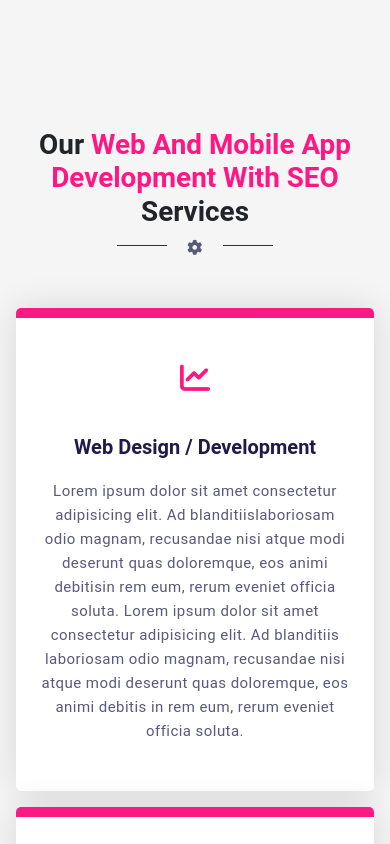
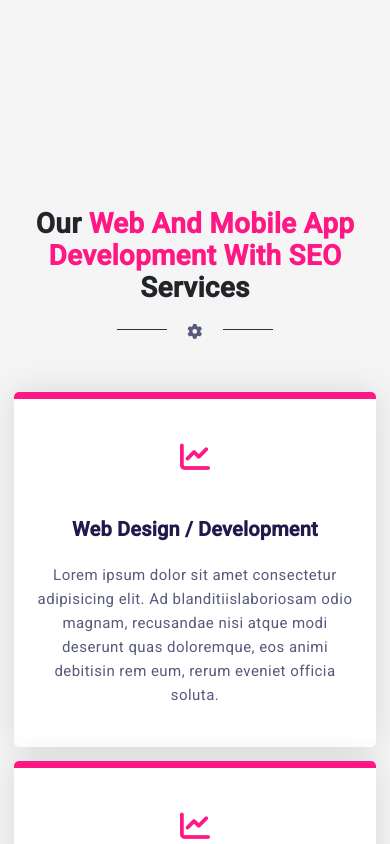
Before and after one commit to VikasSahu1998/IEveEraSEO, an Angular app: page / in a window 390 px wide. Shown: the part 820-1664 px from the top of the page. Built offline with nearby package versions, Linux system fonts and the light colour scheme.

Commit message:
Card ADDED

```diff
--- a/angular.json
+++ b/angular.json
@@ -30,6 +30,7 @@
               "src/assets"
             ],
             "styles": [
+              "@angular/material/prebuilt-themes/indigo-pink.css",
               "src/styles.scss"
             ],
             "scripts": []
@@ -93,6 +94,7 @@
               "src/assets"
             ],
             "styles": [
+              "@angular/material/prebuilt-themes/indigo-pink.css",
               "src/styles.scss"
             ],
             "scripts": []
--- a/package.json
+++ b/package.json
@@ -11,10 +11,12 @@
   "private": true,
   "dependencies": {
     "@angular/animations": "^15.0.0",
+    "@angular/cdk": "^15.2.7",
     "@angular/common": "^15.0.0",
     "@angular/compiler": "^15.0.0",
     "@angular/core": "^15.0.0",
     "@angular/forms": "^15.0.0",
+    "@angular/material": "^15.2.7",
     "@angular/platform-browser": "^15.0.0",
     "@angular/platform-browser-dynamic": "^15.0.0",
     "@angular/router": "^15.0.0",
--- a/src/app/Shared/header/header.component.scss
+++ b/src/app/Shared/header/header.component.scss
@@ -3,6 +3,6 @@ img{
 }
 @media screen and (max-width:600px){
     img{
-        width: 10%;
+        width: 40%;
     }
 }
--- a/src/app/app.module.ts
+++ b/src/app/app.module.ts
@@ -6,6 +6,7 @@ import { AppComponent } from './app.component';
 import { FooterComponent } from './Shared/footer/footer.component';
 import { HeaderComponent } from './Shared/header/header.component';
 import { HomeComponent } from './home/home.component';
+import { BrowserAnimationsModule } from '@angular/platform-browser/animations';
 
 
 @NgModule({
@@ -18,7 +19,8 @@ import { HomeComponent } from './home/home.component';
   ],
   imports: [
     BrowserModule,
-    AppRoutingModule
+    AppRoutingModule,
+    BrowserAnimationsModule
   ],
   providers: [],
   bootstrap: [AppComponent]
--- a/src/app/home/home.component.html
+++ b/src/app/home/home.component.html
@@ -42,9 +42,7 @@
                     </div>
                     <h3>{{card.Title}}</h3>
                     <p>
-                        {{card.Description}} Lorem ipsum dolor sit amet consectetur adipisicing elit. Ad blanditiis
-                        laboriosam odio magnam, recusandae nisi atque modi deserunt quas doloremque, eos animi debitis
-                        in rem eum, rerum eveniet officia soluta.
+                        {{card.Description}}
                     </p>
                 </div>
             </div>
@@ -52,11 +50,11 @@
     </div>
 
 
-    <div class="container-fluid" id="Home" >
-        <div class="row" >
+    <div class="container-fluid" id="Home">
+        <div class="row">
             <div class="col-lg-7" align="center" style="margin-top: 2%;">
-                <img class="img1" src="https://www.comfygen.com/img/one-of-the-fastest-way-to-business-growth.webp" alt="Hi"
-                    srcset="">
+                <img class="img1" src="https://www.comfygen.com/img/one-of-the-fastest-way-to-business-growth.webp"
+                    alt="Hi" srcset="">
             </div>
             <div class="col-lg-5 " style="margin-top: 2%;">
 
@@ -69,8 +67,74 @@
                     saepe, possimus suscipit dicta vel, molestias voluptates rerum similique cumque quae alias soluta
                     quasi minus nostrum dolorum. Vitae!
                 </p>
-                <h2 class="mt-4"> Get Instant Professional Advice
-                    Ready <br> to Help : +91 9587867258</h2>
+                <div class="card w-75 mb-3">
+                    <div class="card-body">
+                        <h5 class="card-title">Get Instant Professional Advice Ready<p class="card-text">to Help : +91
+                                0000000000</p>
+                        </h5>
+                    </div>
+                </div>
+
+
+            </div>
+        </div>
+    </div>
+
+    <div class="container ">
+        <div class="row">
+            <div class="section-header text-center" style=" margin-top: 10%;">
+                <h2 class="fw-bold fs-1">
+                    Why
+                    <span class="b-class-secondary">We Are Your Best </span>Choice
+                </h2>
+                <p class="sec-icon"><i class="fa-solid fa-gear"></i></p>
+            </div>
+        </div>
+        <div class="row  " style="margin-top: 4%; ">
+            <div class="col" *ngFor="let card of cards1">
+                <div class="card" style="width: 18rem; margin-top: 2%; background-color: rgba(59,130,246,.5)">
+                    <div class="icon-wrapper " style=" margin-top: 10%;">
+                        <h1 class="text-white">{{card.number}}</h1>
+                    </div>
+                    <div class="card-body">
+                        <h5 class="card-title text-primary">{{card.Title}}</h5>
+                        <p class="card-text">{{card.Description}}</p>
+
+                    </div>
+                </div>
+            </div>
+        </div>
+    </div>
+
+    <div class="container-fluid" >
+        <div class="row" style=" margin-top: 5%;">
+            <div class="col-lg-7" align="center" >
+                <img class="img1" src="https://www.comfygen.com/img/one-of-the-fastest-way-to-business-growth.webp"
+                    alt="Hi" srcset="">
+            </div>
+            <div class="col-lg-5 ">
+
+                <h3>Here's what we do</h3>
+
+                <h1 class="mt-4">Our mission is to develop products that people love to use.</h1>
+
+
+                <p class="mt-4">Lorem ipsum dolor sit amet consectetur adipisicing elit. Sunt mollitia, fugit veritatis
+                    saepe, possimus suscipit dicta vel, molestias voluptates rerum similique cumque quae alias soluta
+                    quasi minus nostrum dolorum. Vitae!
+                </p>
+                <div class="row">
+                    <div class="col" *ngFor="let card of cards2">
+                        <div class="card" style="width: 18rem;">
+                            <div class="card-body">
+                                <h5 class="card-title">{{card.Title}}</h5>
+                            </div>
+                        </div>
+
+                    </div>
+                </div>
+
+                <button type="button" class="btn btn-primary" style="border-radius: 5%;">Know More</button>
             </div>
         </div>
     </div>
--- a/src/app/home/home.component.scss
+++ b/src/app/home/home.component.scss
@@ -1,12 +1,12 @@
 
-.container {
-    width: 100%;
-    min-height: 100vh;
-    background-repeat: no-repeat;
-    background-size: cover;
-    background-position: center;
+// .container {
+//     width: 100%;
+//     min-height: 100vh;
+//     background-repeat: no-repeat;
+//     background-size: cover;
+//     background-position: center;
 
-}
+// }
 
 .content{
     width: 100%;
@@ -315,5 +315,16 @@ color: #ffffff;
   .img1  {
 
     width: 50%;
+    border-radius: 5%;
 
   }
+
+
+  @media screen and (max-width: 600px) {
+    .img1  {
+
+      width: 100%;
+      border-radius: 5%;
+
+    }
+  }
--- a/src/app/home/home.component.ts
+++ b/src/app/home/home.component.ts
@@ -32,4 +32,37 @@ export class HomeComponent {
       Description: 'Lorem ipsum dolor sit amet consectetur adipisicing elit. Ad blanditiis laboriosam odio magnam, recusandae nisi atque modi deserunt quas doloremque, eos animi debitisin rem eum, rerum eveniet officia soluta.',
     }
   ]
+
+  cards1 = [
+    {
+      number: '01',
+      Title: 'Cost-effectiveness',
+      Description: 'Lorem ipsum dolor sit amet consectetur adipisicing elit. Ad blanditiis laboriosam odio magnam, recusandae nisi atque modi deserunt quas doloremque, eos animi debitisin rem eum, rerum eveniet officia soluta.'
+    },
+    {
+      number: '02',
+      Title: 'Team of Experts',
+      Description: 'Lorem ipsum dolor sit amet consectetur adipisicing elit. Ad blanditiis laboriosam odio magnam, recusandae nisi atque modi deserunt quas doloremque, eos animi debitisin rem eum, rerum eveniet officia soluta.'
+    },
+    {
+      number: '03',
+      Title: 'We are available 24x7',
+      Description: 'Lorem ipsum dolor sit amet consectetur adipisicing elit. Ad blanditiis laboriosam odio magnam, recusandae nisi atque modi deserunt quas doloremque, eos animi debitisin rem eum, rerum eveniet officia soluta.'
+    },
+    {
+      number: '04',
+      Title: 'Timely delivery',
+      Description: 'Lorem ipsum dolor sit amet consectetur adipisicing elit. Ad blanditiis laboriosam odio magnam, recusandae nisi atque modi deserunt quas doloremque, eos animi debitisin rem eum, rerum eveniet officia soluta.'
+    }
+  ]
+
+  cards2 = [
+    {
+      Title: 'Our Vision',
+    },
+    {
+      Title: 'Our Mission',
+    },
+  ]
+
 }
--- a/src/index.html
+++ b/src/index.html
@@ -18,9 +18,12 @@
     href="https://cdnjs.cloudflare.com/ajax/libs/bootstrap-icons/1.10.4/font/bootstrap-icons.min.css"
     integrity="sha512-yU7+yXTc4VUanLSjkZq+buQN3afNA4j2ap/mxvdr440P5aW9np9vIr2JMZ2E5DuYeC9bAoH9CuCR7SJlXAa4pg=="
     crossorigin="anonymous" referrerpolicy="no-referrer" />
+  <link rel="preconnect" href="https://fonts.gstatic.com">
+  <link href="https://fonts.googleapis.com/css2?family=Roboto:wght@300;400;500&display=swap" rel="stylesheet">
+  <link href="https://fonts.googleapis.com/icon?family=Material+Icons" rel="stylesheet">
 </head>
 
-<body>
+<body class="mat-typography">
   <script src="https://cdn.jsdelivr.net/npm/bootstrap@5.3.0-alpha3/dist/js/bootstrap.bundle.min.js"
     integrity="sha384-ENjdO4Dr2bkBIFxQpeoTz1HIcje39Wm4jDKdf19U8gI4ddQ3GYNS7NTKfAdVQSZe"
     crossorigin="anonymous"></script>
--- a/src/styles.scss
+++ b/src/styles.scss
@@ -10,3 +10,7 @@ body {
     font-family: Roboto, "Helvetica Neue", sans-serif;
   background-color: #f5f5f5;
 }
+
+
+html, body { height: 100%; }
+body { margin: 0; font-family: Roboto, "Helvetica Neue", sans-serif; }
```
Also changed, not shown: 1 other file (tests, documents, lock files or other folders).
